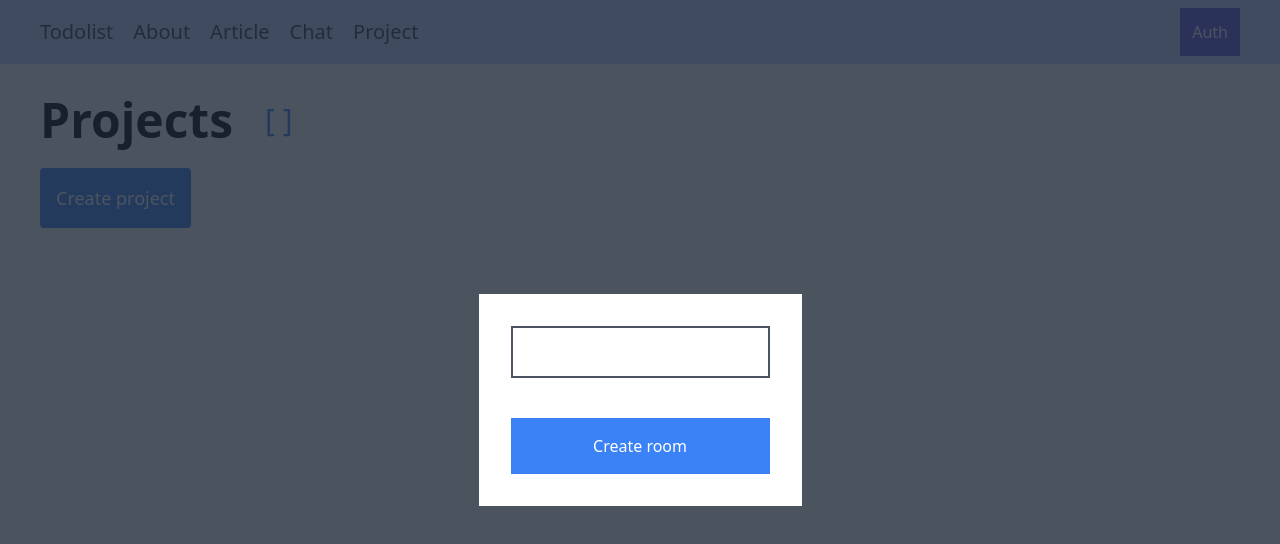
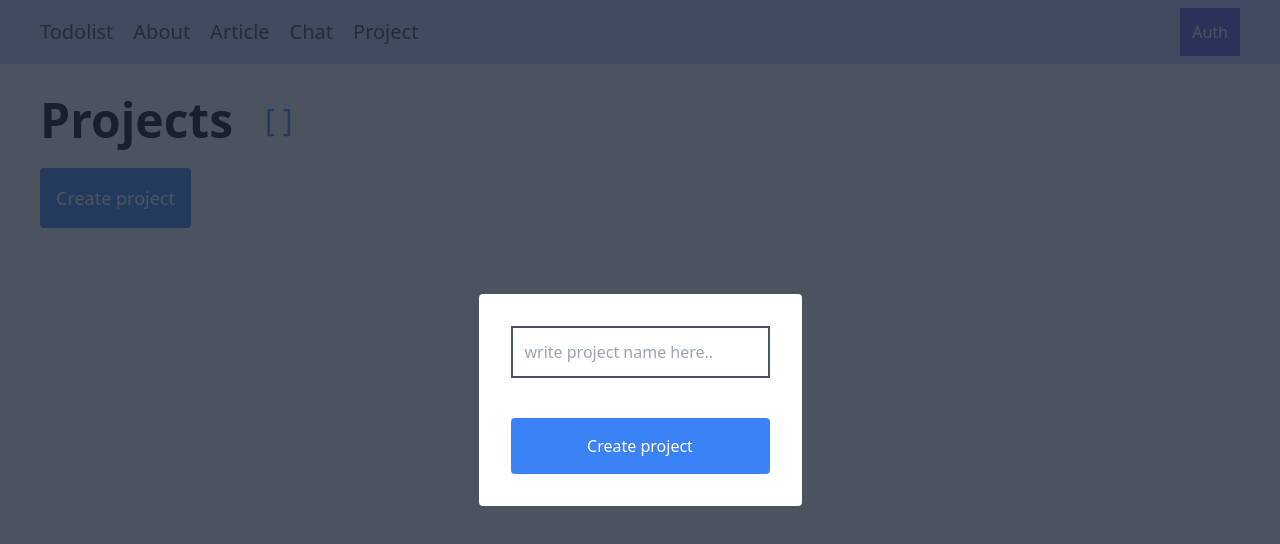
Before and after one commit to Loksli17/start-nest, a Vue app in the folder client/: page /project in a window 1280 px wide. Both pictures are taken after a click on the button "Create project". Shown: the top 544 px of the page. Built offline with nearby package versions, Linux system fonts and the light colour scheme; what tw-elements, vue-toast-notification would draw is missing.

Commit message:
fix view  project

```diff
--- a/client/src/views/Project.vue
+++ b/client/src/views/Project.vue
@@ -19,9 +19,9 @@
 
     <div @click.self="newModalToggle = false" class="grid justify-center items-center fixed z-50 w-full h-full z-1 bg-gray-800 bg-opacity-80 top-0 left-0" :class="{'hidden': !newModalToggle}">
 
-        <form class=" bg-white p-8 grid gap-10 opacity-100">
-            <input class="cursor-pointer border-2 border-gray-600 p-3" type="text" name="name" v-model="name">
-            <input class=" p-4 bg-blue-500 text-white cursor-pointer" type="submit" @click.prevent="sendProject" value="Create room">
+        <form class=" bg-white p-8 grid gap-10 opacity-100 rounded">
+            <input class="cursor-pointer border-2 border-gray-600 p-3" type="text" name="name" v-model="name" placeholder="write project name here..">
+            <input class=" p-4 bg-blue-500 text-white cursor-pointer rounded" type="submit" @click.prevent="sendProject" value="Create project">
         </form>
     </div>
 
@@ -76,6 +76,8 @@
                 newModalToggle,
 
                 sendProject,
+
+                login: storeUser.user.login,
             }
         },
     })
```
